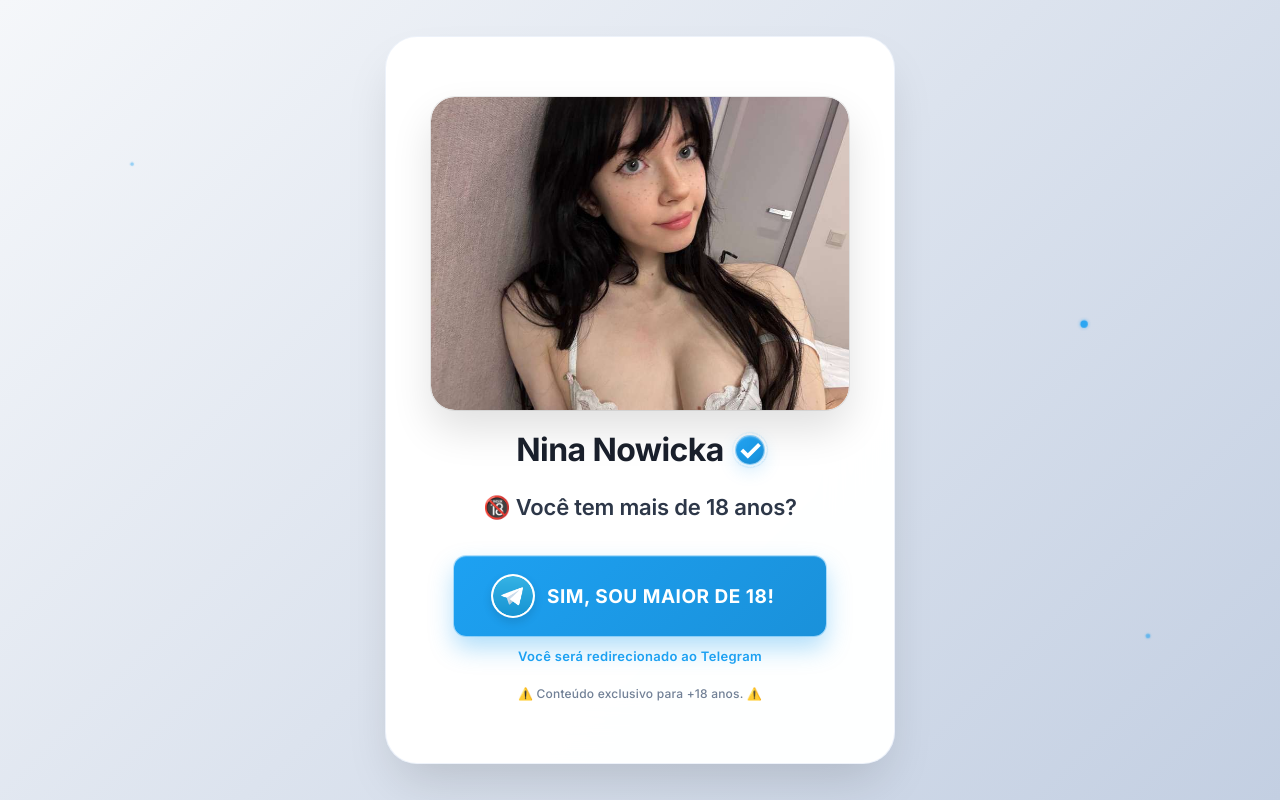
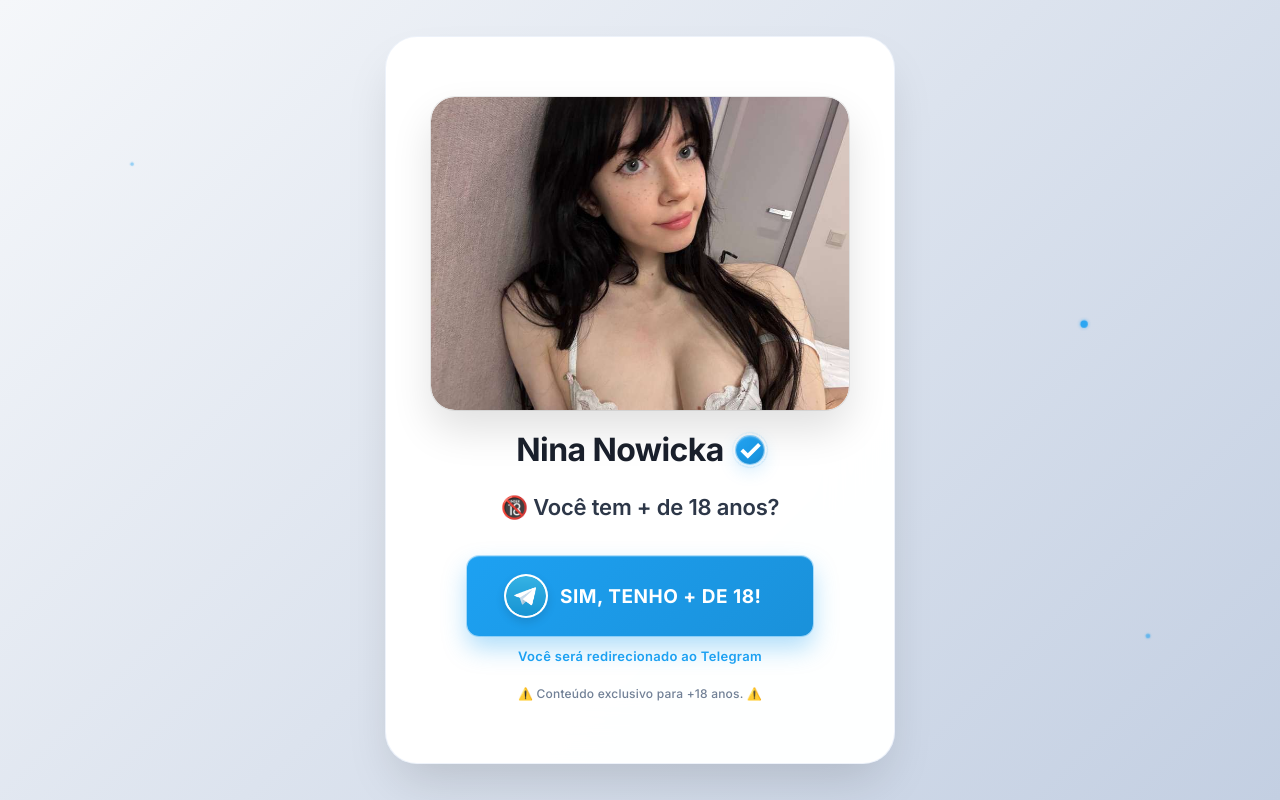
Before and after one commit to thebaldurcontact-rgb/Verification18yo, a plain HTML site: page index.html in a window 1280 px wide. Drawn offline with Linux system fonts and the light colour scheme.

Commit message:
Update index.html

```diff
--- a/index.html
+++ b/index.html
@@ -26,7 +26,6 @@
             font-family: 'Inter', -apple-system, BlinkMacSystemFont, 'Segoe UI', Roboto, sans-serif;
             background: linear-gradient(135deg, #f5f7fa 0%, #c3cfe2 100%);
             min-height: 100vh;
-            max-height: 100vh;
             display: flex;
             align-items: center;
             justify-content: center;
@@ -473,11 +472,11 @@
                 <div class="verified-badge">✓</div>
             </div>
 
-            <p class="age-question">🔞 Você tem mais de 18 anos?</p>
+            <p class="age-question">🔞 Você tem + de 18 anos?</p>
 
             <a href="https://t.me/NinaNowicka_bot" class="cta-button pulse" target="_blank">
                 <img src="telegram.png" alt="Telegram" class="telegram-icon">
-                SIM, SOU MAIOR DE 18!
+                SIM, TENHO + DE 18!
             </a>
 
             <p class="redirect-info">
```
